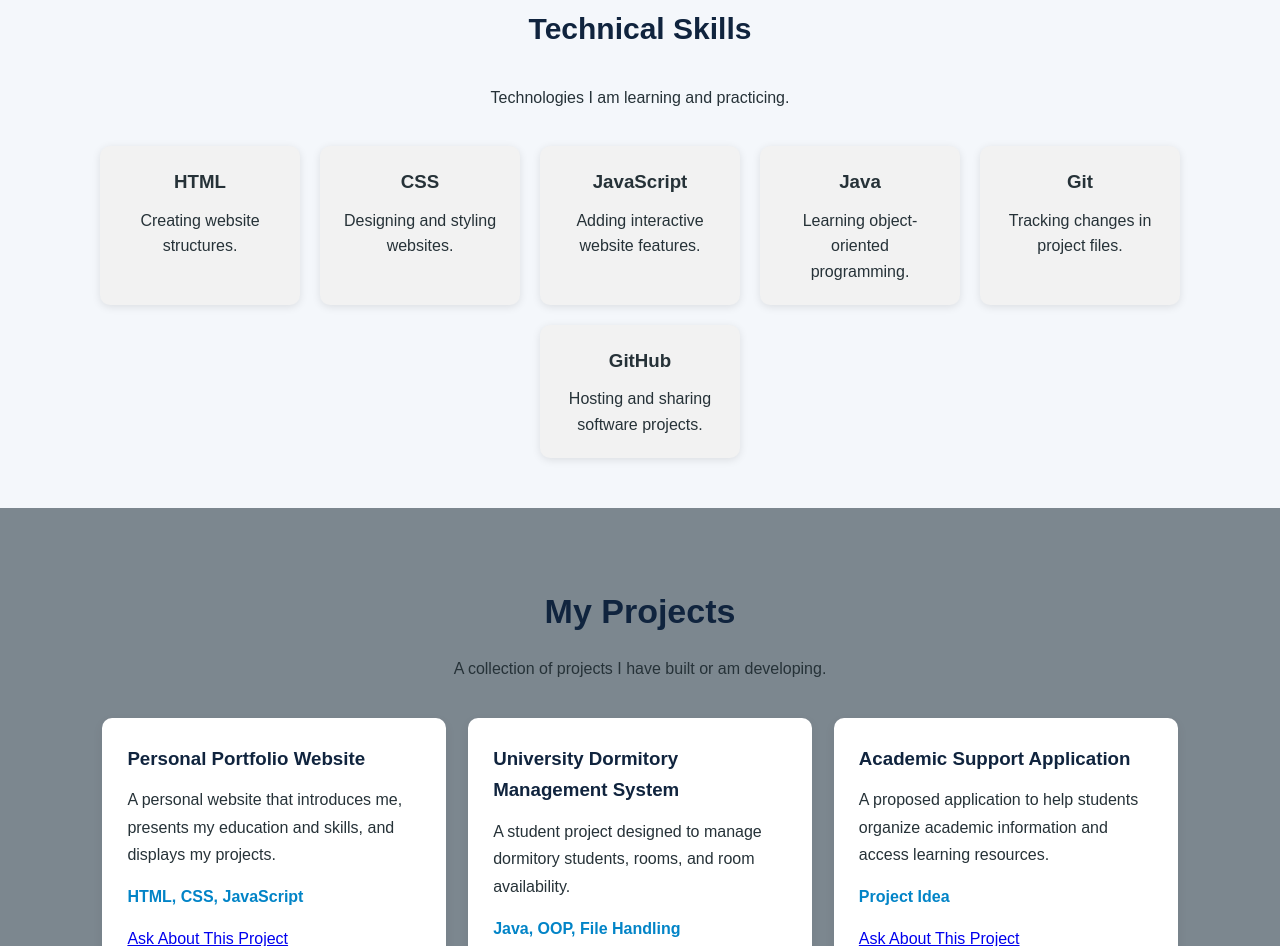
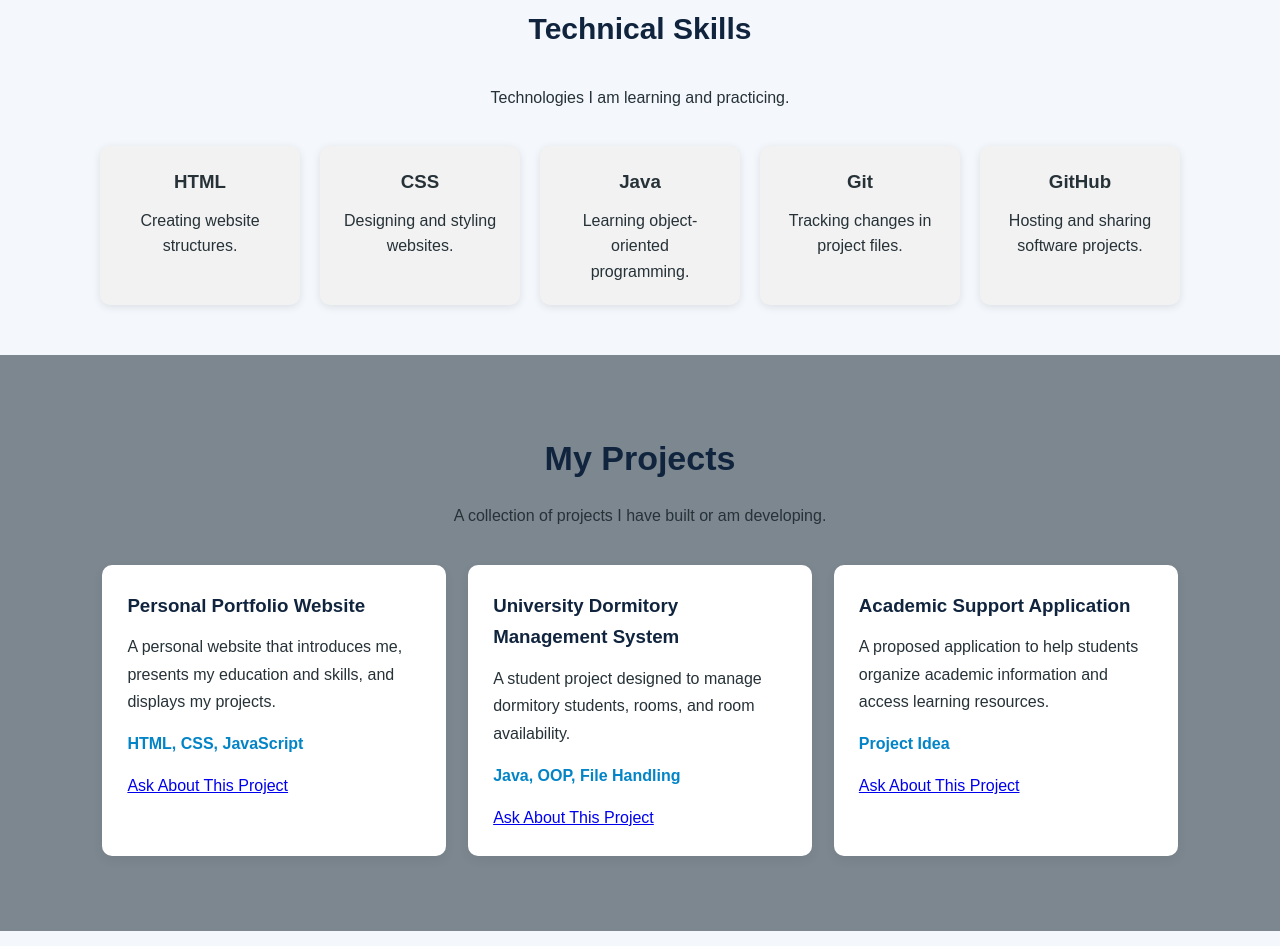
Before and after one commit to abrahamwudase-ship-it/portfolio, a plain HTML site: page index.html in a window 1280 px wide. Shown: the part 1932-2878 px from the top of the page. Drawn offline with Linux system fonts and the light colour scheme.

Commit message:
update HTML content

```diff
--- a/index.html
+++ b/index.html
@@ -135,10 +135,6 @@
                     <p>Designing and styling websites.</p>
                 </div>
 
-                <div class="skill-card">
-                    <h3>JavaScript</h3>
-                    <p>Adding interactive website features.</p>
-                </div>
 
                 <div class="skill-card">
                     <h3>Java</h3>
```
